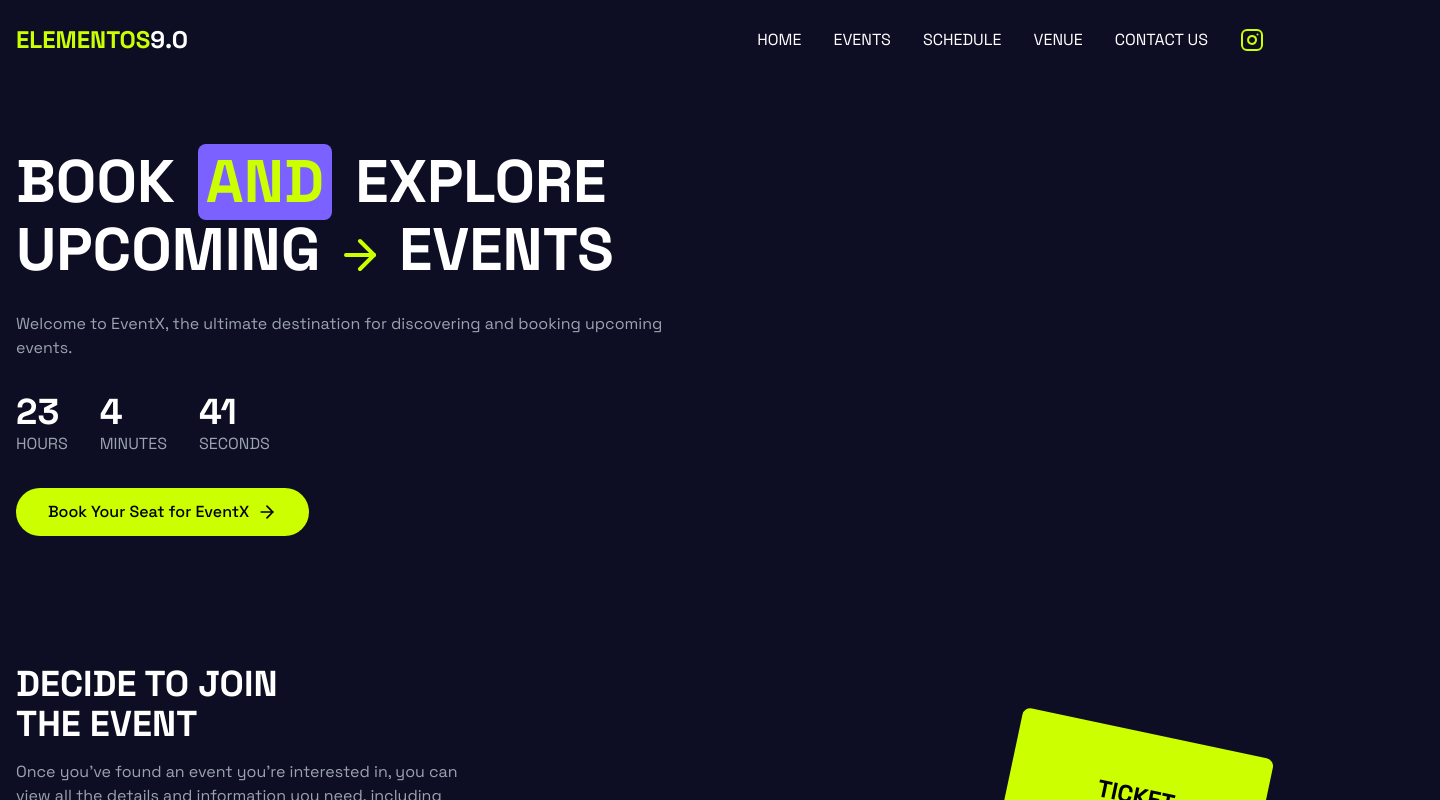
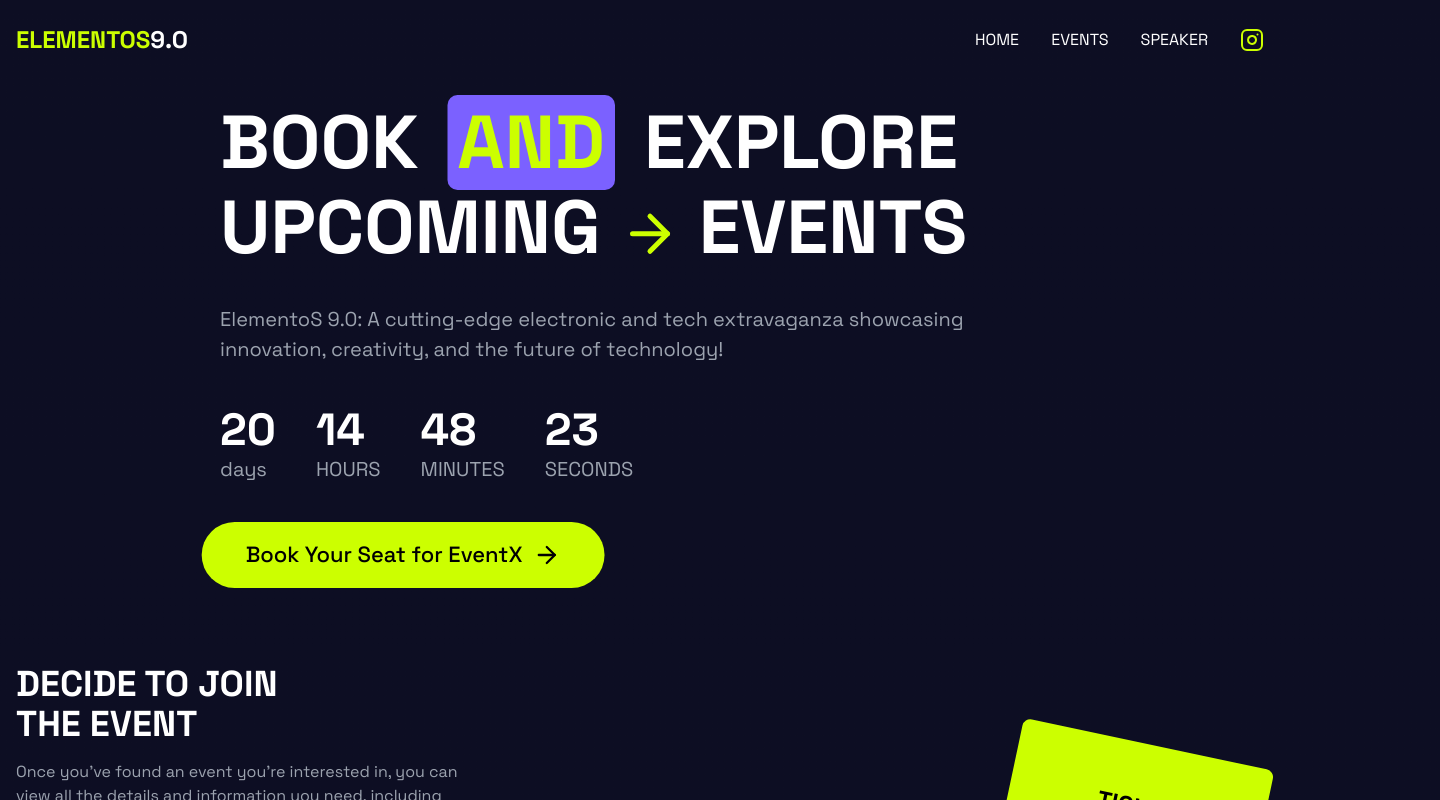
Before and after one commit to priyanshu1976/elementos, a Next.js app: page / in a window 1280 px wide. Shown: the top 800 px of the page, 1440 px wide, since content can reach past the window. Built offline with nearby package versions, Linux system fonts and the light colour scheme.

Commit message:
landing changes

```diff
--- a/app/components/discover-section.tsx
+++ b/app/components/discover-section.tsx
@@ -65,7 +65,7 @@ export function DiscoverSection() {
   ];
 
   return (
-    <div className="container mx-auto px-4 py-8 md:py-16">
+    <div className="container mx-auto px-4 py-8 md:py-16" id="event">
       <h2 className="text-3xl md:text-4xl font-bold mb-8 md:mb-12">
         DISCOVER UPCOMING EVENTS
       </h2>
--- a/app/components/hero.tsx
+++ b/app/components/hero.tsx
@@ -1,55 +1,77 @@
-'use client'
+"use client";
 
-import { useState, useEffect } from 'react'
-import { ArrowRight } from 'lucide-react'
+import { useState, useEffect } from "react";
+import { ArrowRight } from "lucide-react";
 
 export function Hero() {
-  const [countdown, setCountdown] = useState({ hours: 23, minutes: 4, seconds: 47 })
+  const [countdown, setCountdown] = useState({
+    days: 0,
+    hours: 23,
+    minutes: 4,
+    seconds: 47,
+  });
 
   useEffect(() => {
+    const eventDate = new Date("2025-01-31T00:00:00");
     const timer = setInterval(() => {
-      setCountdown(prev => {
-        if (prev.seconds > 0) {
-          return { ...prev, seconds: prev.seconds - 1 }
-        } else if (prev.minutes > 0) {
-          return { ...prev, minutes: prev.minutes - 1, seconds: 59 }
-        } else if (prev.hours > 0) {
-          return { hours: prev.hours - 1, minutes: 59, seconds: 59 }
-        }
-        return prev
-      })
-    }, 1000)
+      const currentDate = new Date();
+      const timeDifference = eventDate.getTime() - currentDate.getTime();
+      const seconds = Math.floor((timeDifference / 1000) % 60);
+      const minutes = Math.floor((timeDifference / 1000 / 60) % 60);
+      const hours = Math.floor((timeDifference / (1000 * 60 * 60)) % 24);
+      const days = Math.floor(timeDifference / (1000 * 60 * 60 * 24));
+      setCountdown({ days, hours, minutes, seconds });
+    }, 1000);
 
-    return () => clearInterval(timer)
-  }, [])
+    return () => clearInterval(timer);
+  }, []);
 
   return (
-    <div className="container mx-auto px-4 py-8 md:py-16">
-      <div className="flex flex-col md:flex-row justify-between items-start">
+    <div className="container mx-auto lg:px-[60px] lg:scale-125 px-4 py-8 md:py-16">
+      <div className="flex flex-col md:flex-row justify-center items-center">
         <div className="max-w-2xl mb-8 md:mb-0">
           <h1 className="text-4xl md:text-6xl font-bold leading-tight mb-8">
-            BOOK <span className="inline-block bg-[#7B61FF] p-2 rounded-lg mx-2"><span className="text-[#CCFF00]">AND</span></span> EXPLORE
+            BOOK{" "}
+            <span className="inline-block bg-[#7B61FF] p-2 rounded-lg mx-2">
+              <span className="text-[#CCFF00]">AND</span>
+            </span>{" "}
+            EXPLORE
             <br />
-            UPCOMING <ArrowRight className="inline h-8 w-8 md:h-12 md:w-12 text-[#CCFF00]" /> EVENTS
+            UPCOMING{" "}
+            <ArrowRight className="inline h-8 w-8 md:h-12 md:w-12 text-[#CCFF00]" />{" "}
+            EVENTS
           </h1>
           <p className="text-gray-400 mb-8">
-            Welcome to EventX, the ultimate destination for discovering and booking upcoming events.
+            ElementoS 9.0: A cutting-edge electronic and tech extravaganza
+            showcasing innovation, creativity, and the future of technology!
           </p>
           <div className="flex gap-4 md:gap-8 mb-8">
             <div>
-              <div className="text-2xl md:text-4xl font-bold">{countdown.hours}</div>
+              <div className="text-2xl md:text-4xl font-bold">
+                {countdown.days}
+              </div>
+              <div className="text-sm md:text-base text-gray-400">days</div>
+            </div>
+            <div>
+              <div className="text-2xl md:text-4xl font-bold">
+                {countdown.hours}
+              </div>
               <div className="text-sm md:text-base text-gray-400">HOURS</div>
             </div>
             <div>
-              <div className="text-2xl md:text-4xl font-bold">{countdown.minutes}</div>
+              <div className="text-2xl md:text-4xl font-bold">
+                {countdown.minutes}
+              </div>
               <div className="text-sm md:text-base text-gray-400">MINUTES</div>
             </div>
             <div>
-              <div className="text-2xl md:text-4xl font-bold">{countdown.seconds}</div>
+              <div className="text-2xl md:text-4xl font-bold">
+                {countdown.seconds}
+              </div>
               <div className="text-sm md:text-base text-gray-400">SECONDS</div>
             </div>
           </div>
-          <button className="bg-[#CCFF00] text-black px-6 md:px-8 py-3 rounded-full font-medium flex items-center gap-2 hover:bg-opacity-90 transition-colors">
+          <button className="bg-[#CCFF00] text-black lg:scale-110  px-6 md:px-8 py-3 rounded-full font-medium flex items-center gap-2 hover:bg-opacity-90 transition-colors">
             Book Your Seat for EventX
             <ArrowRight className="h-5 w-5" />
           </button>
@@ -59,7 +81,7 @@ export function Hero() {
         </div>
       </div>
     </div>
-  )
+  );
 }
 
 export default Hero;
--- a/app/components/navbar.tsx
+++ b/app/components/navbar.tsx
@@ -15,18 +15,15 @@ export function Navbar() {
           <Link href="/" className="hover:text-[#CCFF00]">
             HOME
           </Link>
+
           <Link href="/events" className="hover:text-[#CCFF00]">
             EVENTS
           </Link>
-          <Link href="/schedule" className="hover:text-[#CCFF00]">
-            SCHEDULE
+
+          <Link href="/events" className="hover:text-[#CCFF00]">
+            SPEAKER
           </Link>
-          <Link href="/venue" className="hover:text-[#CCFF00]">
-            VENUE
-          </Link>
-          <Link href="/contact" className="hover:text-[#CCFF00]">
-            CONTACT US
-          </Link>
+
           <Link href="https://instagram.com" className="text-[#CCFF00]">
             <Instagram className="h-6 w-6" />
           </Link>
@@ -47,17 +44,13 @@ export function Navbar() {
           <Link href="/" className="hover:text-[#CCFF00]">
             HOME
           </Link>
+
           <Link href="/events" className="hover:text-[#CCFF00]">
             EVENTS
           </Link>
-          <Link href="/schedule" className="hover:text-[#CCFF00]">
-            SCHEDULE
-          </Link>
-          <Link href="/venue" className="hover:text-[#CCFF00]">
-            VENUE
-          </Link>
-          <Link href="/contact" className="hover:text-[#CCFF00]">
-            CONTACT US
+
+          <Link href="/events" className="hover:text-[#CCFF00]">
+            SPEAKER
           </Link>
           <Link href="https://instagram.com" className="text-[#CCFF00]">
             <Instagram className="h-6 w-6" />
--- a/app/components/ticket-section.tsx
+++ b/app/components/ticket-section.tsx
@@ -1,4 +1,4 @@
-import { ArrowRight } from 'lucide-react'
+import { ArrowRight } from "lucide-react";
 
 export function TicketSection() {
   return (
@@ -6,14 +6,18 @@ export function TicketSection() {
       <div className="flex flex-col md:flex-row justify-between items-center">
         <div className="max-w-md mb-8 md:mb-0">
           <h2 className="text-3xl md:text-4xl font-bold mb-4">
-            DECIDE TO JOIN<br />THE EVENT
+            DECIDE TO JOIN
+            <br />
+            THE EVENT
           </h2>
           <p className="text-gray-400 mb-6">
-            Once you've found an event you're interested in, you can view all the details and information you need, including the event data, time, location, lineup, speakers and agenda.
+            Once you've found an event you're interested in, you can view all
+            the details and information you need, including the event data,
+            time, location, lineup, speakers and agenda.
           </p>
-          <button className="bg-[#7B61FF] text-white px-6 md:px-8 py-3 rounded-full font-medium flex items-center gap-2 hover:bg-opacity-90 transition-colors">
+          <button className="bg-[#7B61FF] lg:w-[400px] lg:h-[70px] lg:text-[30px] text-white px-6 md:px-8 py-3 rounded-full font-medium flex items-center gap-2 hover:bg-opacity-90 transition-colors">
             GET TICKET
-            <ArrowRight className="h-5 w-5" />
+            <ArrowRight className="h-5 w-5 lg:h-[50px] lg:w-[50px]" />
           </button>
         </div>
         <div className="relative">
@@ -23,6 +27,6 @@ export function TicketSection() {
         </div>
       </div>
     </div>
-  )
+  );
 }
 export default TicketSection;
--- a/app/thanks/[token]/page.tsx
+++ b/app/thanks/[token]/page.tsx
@@ -29,7 +29,7 @@ export default function ThanksPage() {
             alt="Registration QR Code"
             width={150}
             height={150}
-            className="mx-auto rounded-lg"
+            className="mx-auto"
           />
         </div>
 
```
